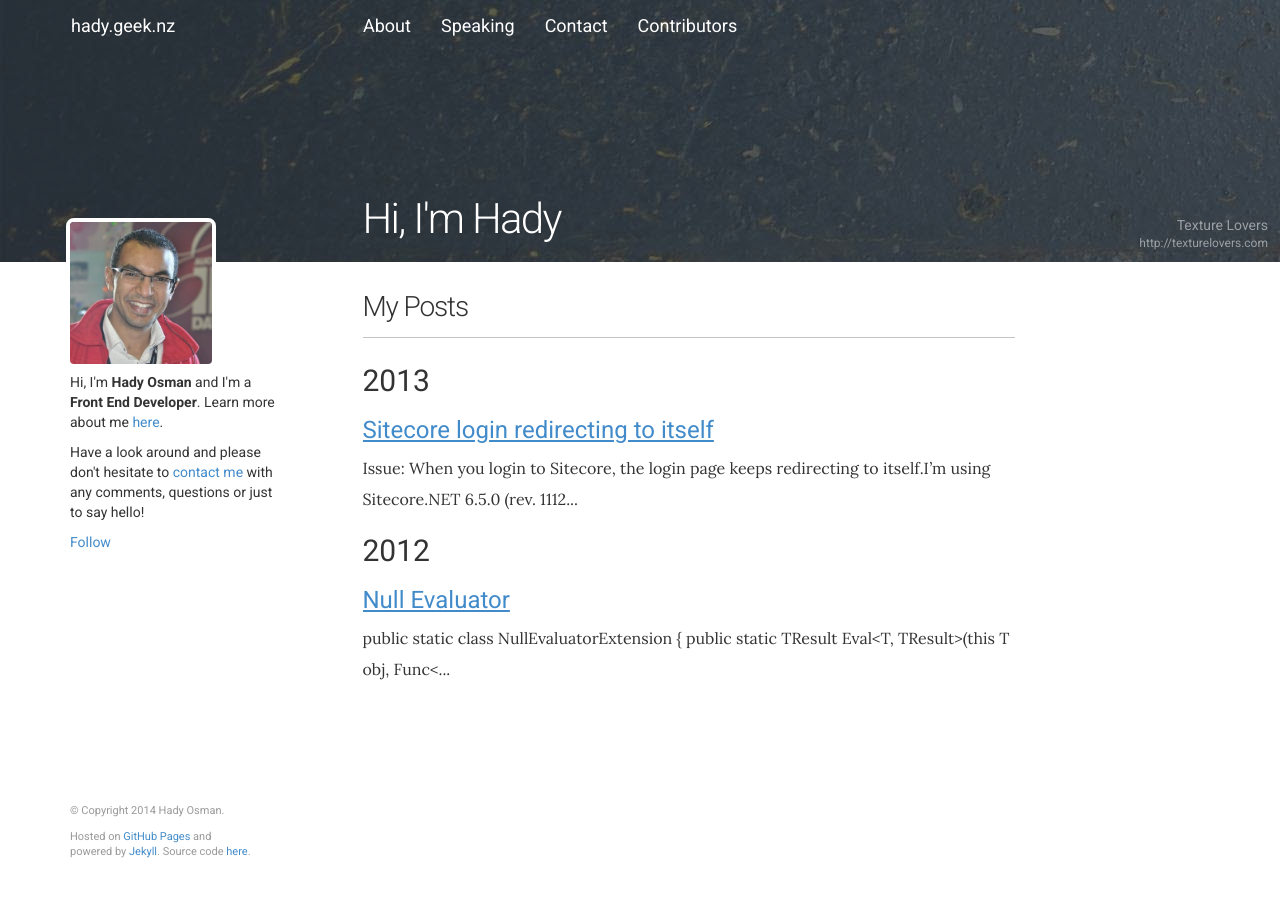
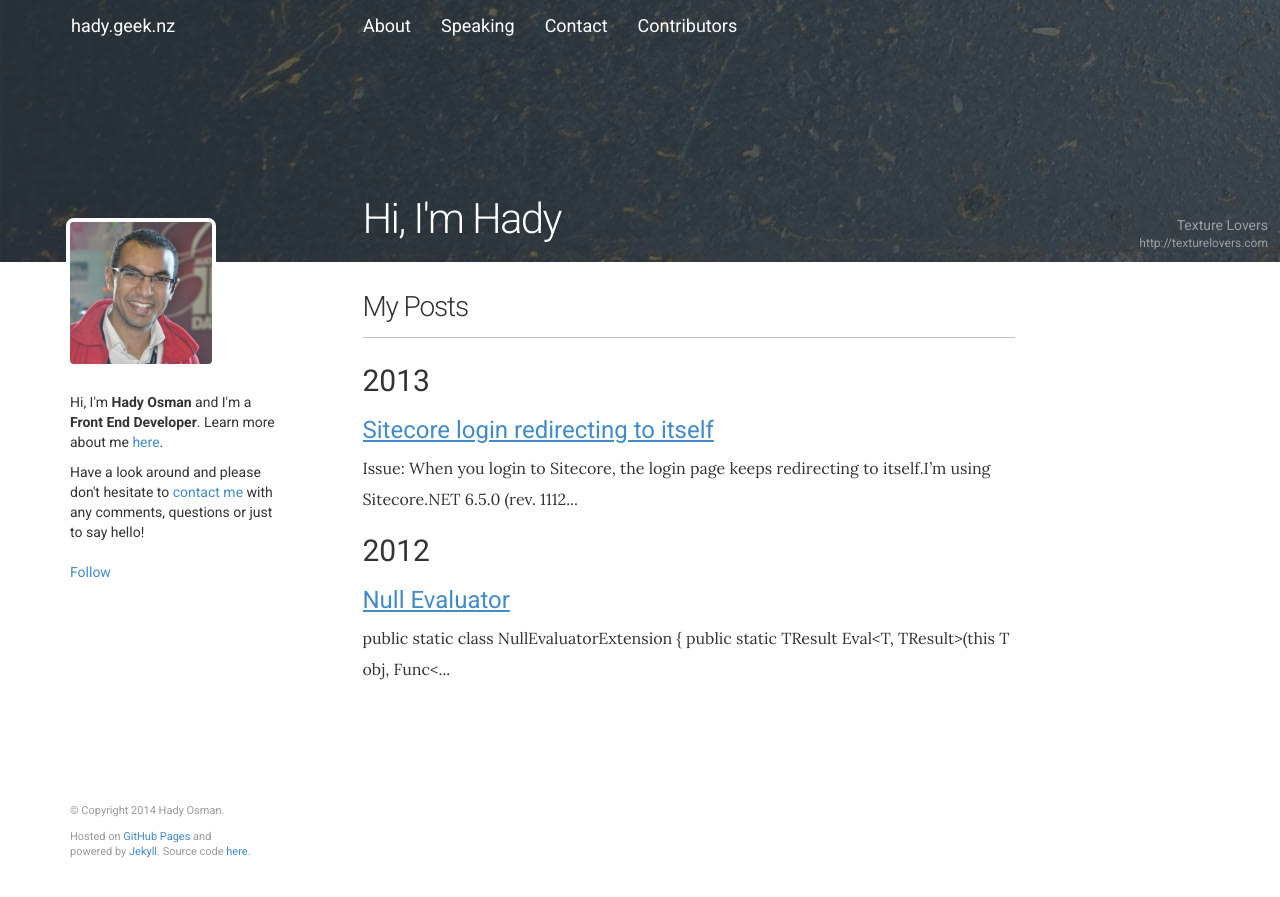
Before and after one commit to hadynz/hadynz.github.io, a Jekyll site: the page built from home.md, in a window 1280 px wide. Shown: the top 897 px of the page. Built offline with Jekyll 4.4.1, drawn with Linux system fonts in a browser that asks for light colours; comment, search, counter and statistics services are not loaded.

Commit message:
Fix width of biography section after lots of bio content was added
Unfortunately had to hardcode different width values to use on different break points. The solution is to really get `width: inherit` working... something in the future to look into

```diff
--- a/assets/css/biography.css
+++ b/assets/css/biography.css
@@ -19,9 +19,15 @@
 
 /* Small devices (tablets, 768px and up) */
 @media (min-width: 768px) {
+    .biography-is-fixed {
+        width: 160px;
+    }
     .biography.biography-has-header {
         position: relative;
         top: -70px;
+    }
+    .biography--whoami {
+        margin: 20px 0;
     }
     .biography--avatar img {
         border: 4px solid #FFF;
@@ -33,8 +39,18 @@
 
 /* Small devices (tablets, 768px and up) */
 @media (min-width: 992px) {
+    .biography-is-fixed {
+        width: 210px;
+    }
     .biography--avatar img {
         max-width: 150px;
+    }
+}
+
+/* Large devices (large desktops, 1200px and up) */
+@media (min-width: 1200px) {
+    .biography-is-fixed {
+        width: 260px;
     }
 }
 
```
